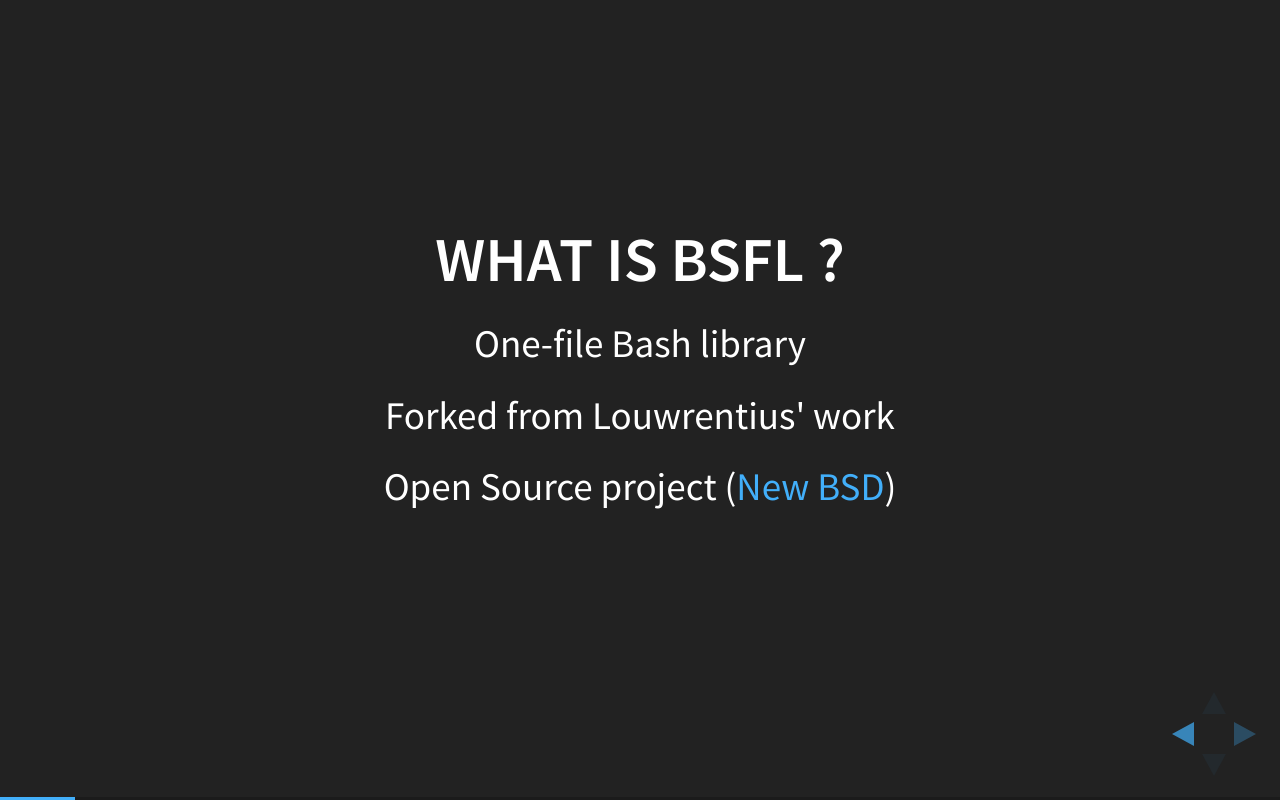
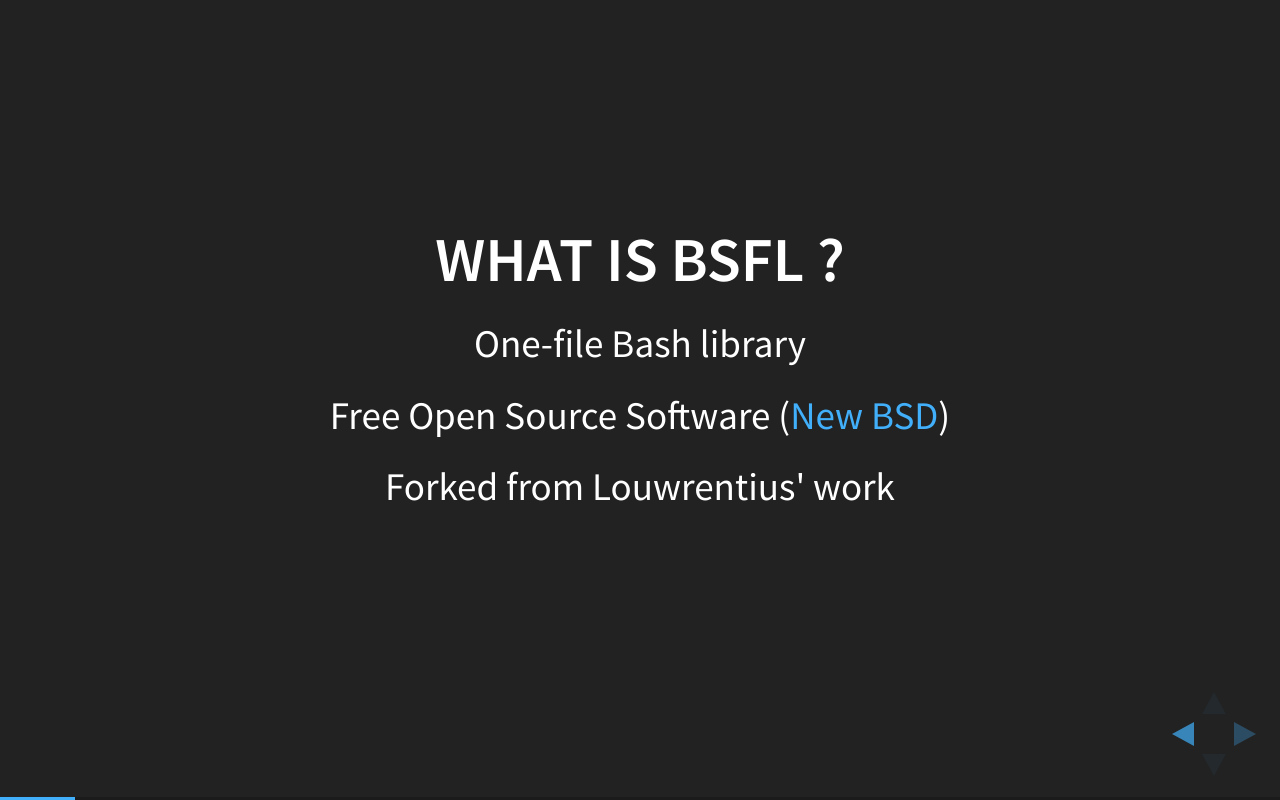
Before and after one commit to SkypLabs/bsfl-slideshow, a plain HTML site: page index.html in a window 1280 px wide. Both pictures are taken after a click on the element 1251 px from the left and 734 px from the top of the page. Drawn offline with nearby package versions, Linux system fonts and the light colour scheme.

Commit message:
reverse the order of two fragments

```diff
--- a/index.html
+++ b/index.html
@@ -51,8 +51,8 @@
 				<section>
 					<h2>What is BSFL ?</h2>
 					<p class="fragment grow">One-file Bash library</p>
+					<p class="fragment grow">Free Open Source Software (<a href="http://opensource.org/licenses/BSD-3-Clause">New BSD</a>)</p>
 					<p class="fragment grow">Forked from Louwrentius' work</p>
-					<p class="fragment grow">Open Source project (<a href="http://opensource.org/licenses/BSD-3-Clause">New BSD</a>)</p>
 				</section>
 
 				<section>
```
